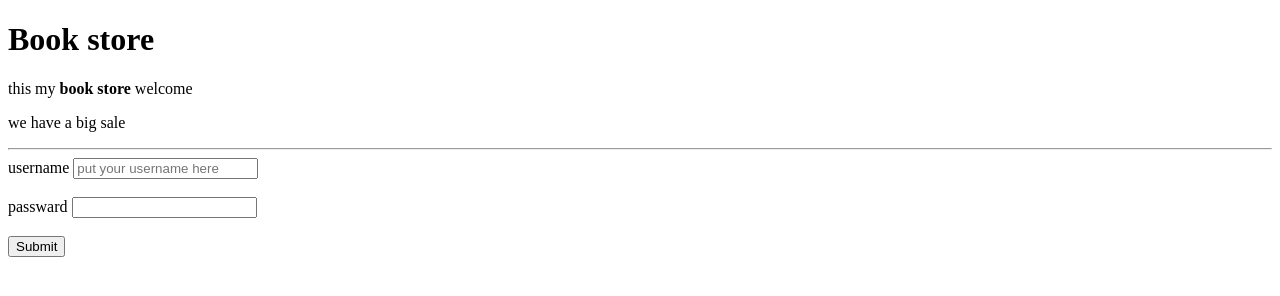
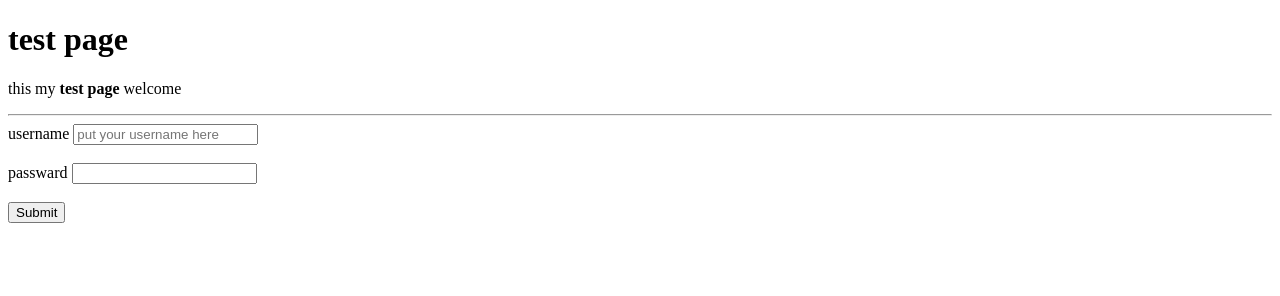
Before and after one commit to m-website-m/2, a plain HTML site: page test.html in a window 1280 px wide. Drawn offline with Linux system fonts and the light colour scheme.

Commit message:
Update test.html

```diff
--- a/test.html
+++ b/test.html
@@ -2,14 +2,13 @@
 <html>
     <head>
         <meta charset="UTF-8"/>
-        <title>Book store</title>
-        <meta name="description" content="this is my book store"/>
+        <title>test page</title>
+        <meta name="description" content="this is my test page"/>
     </head>
     <body>
         <div>
-            <h1>Book store</h1>
-            <p class="one">this my <b>book store</b> welcome</p>
-            <p class="two">we have a big sale</p>
+            <h1>test page</h1>
+            <p class="one">this my <b>test page</b> welcome</p>
         </div>
         <hr>
         <form>
@@ -25,6 +24,5 @@
             <br>
             <input type="submit">
         </form>
-
     </body>
 </html>
```
